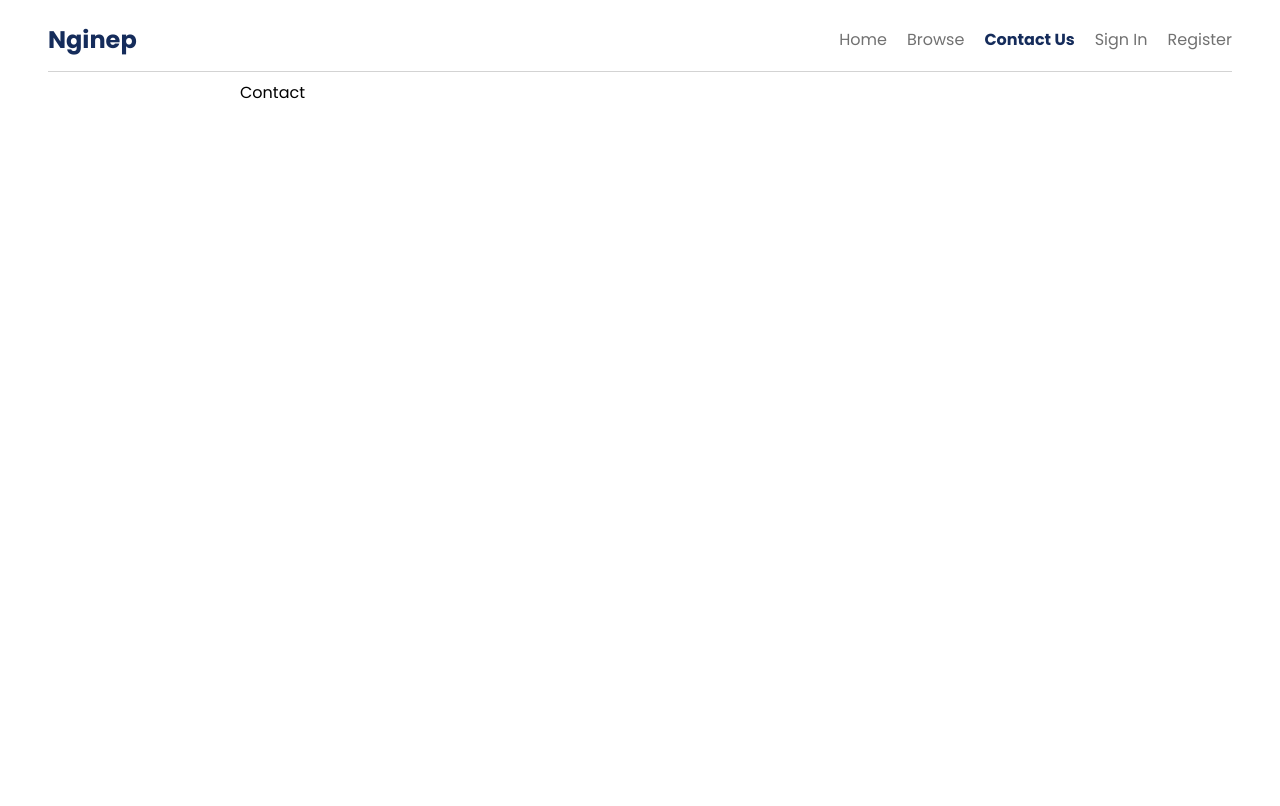
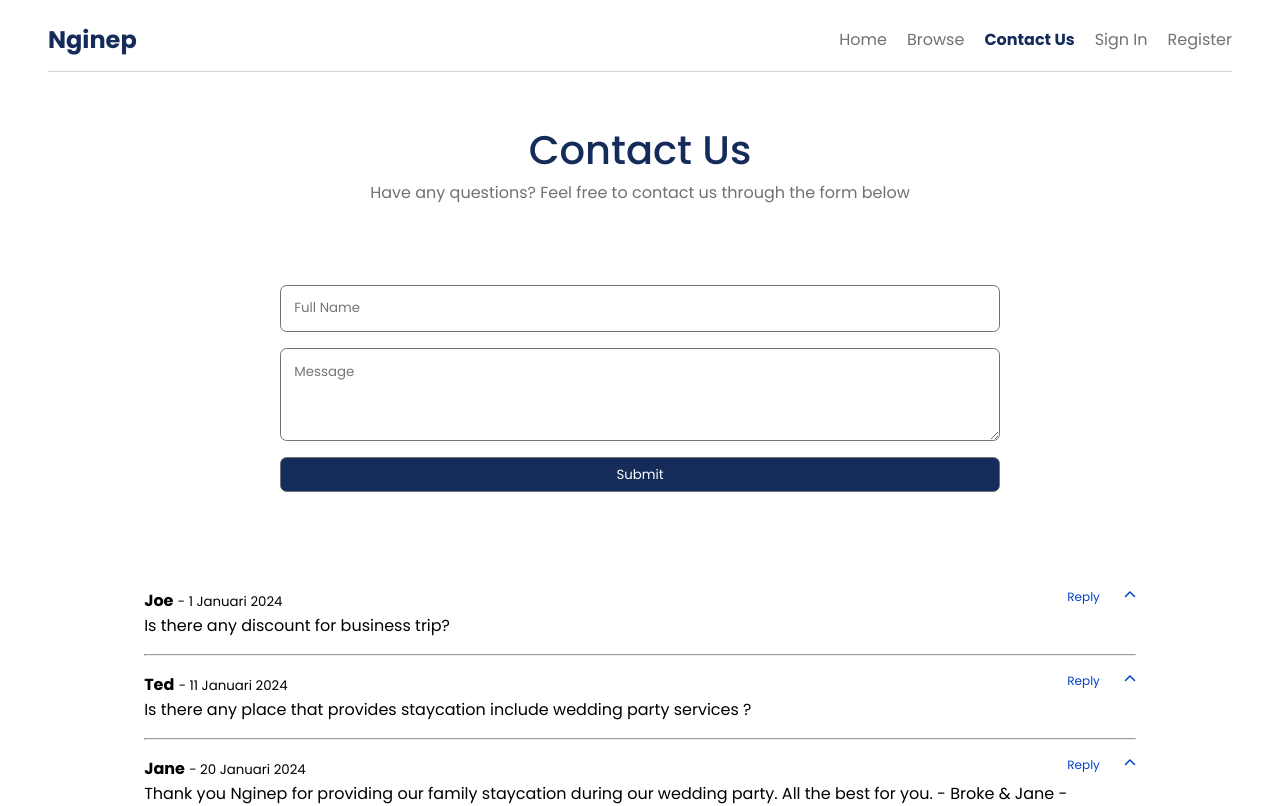
Before and after one commit to elsaelsa95/nginep-client, a Next.js app: page /contact in a window 1280 px wide. Shown: the top 806 px of the page. Built offline with nearby package versions, Linux system fonts and the light colour scheme.

Commit message:
feat: contact us

```diff
--- a/package.json
+++ b/package.json
@@ -16,7 +16,8 @@
     "@fortawesome/react-fontawesome": "^0.2.0",
     "next": "14.0.4",
     "react": "^18",
-    "react-dom": "^18"
+    "react-dom": "^18",
+    "react-hook-form": "^7.49.3"
   },
   "devDependencies": {
     "@types/node": "^20",
--- a/src/app/contact/page.tsx
+++ b/src/app/contact/page.tsx
@@ -1,9 +1,17 @@
 import style from "./style.module.css";
+import Accordion from "@/component/Accordion";
+import { faq } from "@/data/faq";
+import Form from "@/component/Form";
 
 export default function Contact() {
   return (
     <section className={style.container}>
-      Contact
+      <div>
+        <p className={style.title}>Contact Us</p>
+        <p className={style.subtitle}>Have any questions? Feel free to contact us through the form below</p>
+      </div>
+      <Form />
+      <Accordion data={faq} />
     </section>
   )
 }
--- a/src/app/contact/style.module.css
+++ b/src/app/contact/style.module.css
@@ -1,8 +1,27 @@
 .container {
   composes: container from global;
-  max-width: 800px;
+  max-width: 1000px;
   margin: 5em 2em;
   display: flex;
   flex-direction: column;
+  align-items: center;
   gap: 5em;
 }
+
+.title {
+  font-weight: 500;
+  font-size: 2.5em;
+  text-align: center;
+  color: var(--first);
+  padding-top: 1em;
+}
+
+.subtitle {
+  font-weight: 400;
+  font-size: 1em;
+  text-align: center;
+  color: var(--third);
+}
+
+@media (max-width: 600px) {
+}
--- /dev/null
+++ b/src/component/Accordion/index.tsx
@@ -0,0 +1,70 @@
+"use client";
+
+import { faChevronUp } from "@fortawesome/free-solid-svg-icons";
+import style from "./style.module.css";
+import { FontAwesomeIcon } from "@fortawesome/react-fontawesome";
+import { Fragment, useState } from "react";
+import { Question } from "@/interfaces/faq";
+import Form from "../Form";
+
+export interface IDataProps {
+  data: Question[];
+}
+
+export default function Accordion({ data }: IDataProps) {
+  const [selected, setSelected] = useState(null);
+  const toggle = (i: any) => {
+    if (selected == i) {
+      return setSelected(null);
+    }
+    setSelected(i);
+  };
+
+  const [openForm, setOpenForm] = useState(null)
+
+  const handleReply = (i: any) => {
+    if (openForm == i) {
+      return setOpenForm(null);
+    }
+    setOpenForm(i);
+    setSelected(i)
+  }
+
+  return (
+    <div className={style.container}>
+      {data.map((d) => (
+        <Fragment key={d.id}>
+          <div className={style.question} >
+            <div>
+              <strong>{d.name}</strong> <small> - {d.date}</small>
+              <div>{d.question}</div>
+            </div>
+            <div className={style.button} >
+              <div onClick={() => handleReply(d.id)}>Reply </div>
+              <FontAwesomeIcon
+                icon={faChevronUp}
+                className={style.icon}
+                data-show={selected === d.id}
+                onClick={() => toggle(d.id)}
+              />
+            </div>
+          </div>
+          <div className={style.form} data-show={openForm === d.id}>
+            <Form />
+          </div>
+          <div className={style.answer} data-show={selected === d.id}>
+            {d.answer?.map((a) => {
+              return (
+                <div key={a.id} style={{ paddingTop: "1em" }}>
+                  <strong>{a.name}</strong><small> - {d.date}</small>
+                  <div>{a.answer}</div>
+                </div>
+              )
+            })}
+          </div>
+          <hr className={style.divider} />
+        </Fragment>
+      ))}
+    </div>
+  );
+}
--- /dev/null
+++ b/src/component/Accordion/style.module.css
@@ -0,0 +1,58 @@
+.container {
+  /* composes: container from global; */
+}
+
+.question {
+  display: flex;
+  flex-direction: row;
+  justify-content: space-between;
+  padding: 1em 0;
+}
+
+.button {
+  display: flex;
+  flex-direction: row;
+  gap: 2em;
+  font-size: 12px;
+  color: var(--second);
+  cursor: pointer;
+  align-items: baseline;
+}
+
+.form {
+  overflow: hidden;
+  max-height: 0;
+  transition: max-height 0.5s ease-in-out;
+}
+
+.form[data-show="true"] {
+  max-height: 100vh;
+  margin-bottom: 0.5em;
+}
+
+.answer {
+  padding: 0 1em;
+  overflow: hidden;
+  max-height: 0;
+  transition: max-height 0.5s ease-in-out;
+}
+
+.answer[data-show="true"] {
+  max-height: 100vh;
+  text-align: justify;
+}
+
+.divider {
+  border-color: var(--color-aqua-500);
+}
+
+.icon {
+  transition: 0.5s;
+}
+
+.icon[data-show="true"] {
+  rotate: 180deg;
+}
+
+@media (max-width: 600px) {
+}
--- /dev/null
+++ b/src/component/Button/index.tsx
@@ -0,0 +1,13 @@
+import style from "./style.module.css";
+
+export interface IButton {
+    onClick?: () => void
+    children: string
+}
+export default function Button({ onClick, children }: IButton) {
+    return (
+        <button onClick={onClick} className={style.button}>
+            {children}
+        </button>
+    )
+}
--- /dev/null
+++ b/src/component/Button/style.module.css
@@ -0,0 +1,8 @@
+.button {
+  width: 100%;
+  border-radius: 0.5em;
+  border: 0.5px solid var(--third);
+  padding: 0.5em;
+  background-color: var(--first);
+  color: white;
+}
--- /dev/null
+++ b/src/component/Form/index.tsx
@@ -0,0 +1,27 @@
+"use client"
+
+import { SubmitHandler, useForm } from "react-hook-form";
+import style from "./style.module.css";
+import Button from "@/component/Button";
+
+type Inputs = {
+    fullName: string
+    message: string
+}
+
+export default function Form() {
+    const { register, handleSubmit, formState: { errors } } = useForm<Inputs>()
+    const onSubmit: SubmitHandler<Inputs> = (data) => console.log(data)
+
+    return (
+        <section className={style.container}>
+            <form onSubmit={handleSubmit(onSubmit)} className={style.form}>
+                <input {...register("fullName", { required: true })} className={style.input} placeholder="Full Name" />
+                {errors.fullName && <span>This field is required</span>}
+                <textarea {...register("message", { required: true })} className={style.message} cols={40} rows={5} placeholder="Message" />
+                {errors.message && <span>This field is required</span>}
+                <Button> Submit</Button>
+            </form>
+        </section>
+    )
+}
--- /dev/null
+++ b/src/component/Form/style.module.css
@@ -0,0 +1,37 @@
+.container {
+  composes: container from global;
+  max-width: 1000px;
+  display: flex;
+  flex-direction: column;
+  align-items: center;
+  gap: 5em;
+}
+
+.form {
+  display: flex;
+  flex-direction: column;
+  gap: 1em;
+  width: 80%;
+}
+
+.input {
+  width: 100%;
+  height: 3.5em;
+  border-radius: 0.5em;
+  border: 0.5px solid var(--third);
+  padding: 1em;
+}
+
+.message {
+  width: 100%;
+  height: 7em;
+  border-radius: 0.5em;
+  border: 0.5px solid var(--third);
+  padding: 1em;
+}
+
+@media (max-width: 600px) {
+  .form {
+    width: 100%;
+  }
+}
--- /dev/null
+++ b/src/data/faq.ts
@@ -0,0 +1,52 @@
+import { Question } from "@/interfaces/faq";
+
+export const faq: Question[] = [
+    {
+        id: 1,
+        name: "Joe",
+        date: "1 Januari 2024",
+        question: "Is there any discount for business trip?",
+        answer: [
+            {
+                id: 1,
+                name: "Admin Nginep",
+                date: "2 Januari 2024",
+                answer: "Yes, for full information please contact us on +62 21 123xxx"
+            }
+        ]
+    },
+    {
+        id: 2,
+        name: "Ted",
+        date: "11 Januari 2024",
+        question: "Is there any place that provides staycation include wedding party services ?",
+        answer: [
+            {
+                id: 1,
+                name: "Jane",
+                date: "11 Januari 2024",
+                answer: "Yes, I held a wedding party at a hotel in Bali. My whole family stayed there too"
+            },
+            {
+                id: 2,
+                name: "Admin Nginep",
+                date: "12 Januari 2024",
+                answer: "Yes, for full information please contact us on +62 21 123xxx. We can provide several options according to your needs."
+            }
+        ]
+    },
+    {
+        id: 3,
+        name: "Jane",
+        date: "20 Januari 2024",
+        question: "Thank you Nginep for providing our family staycation during our wedding party. All the best for you. - Broke & Jane -",
+        answer: [
+            {
+                id: 1,
+                name: "Admin Nginep",
+                date: "30 Januari 2024",
+                answer: "Thank you for trusting us Mr & Mrs Broke. Wish your marriage happily ever after."
+            }
+        ]
+    }
+]
--- /dev/null
+++ b/src/interfaces/faq.ts
@@ -0,0 +1,14 @@
+export interface Question {
+    id: number
+    name: string
+    date: string
+    question: string
+    answer: null | Answer[]
+}
+
+export interface Answer {
+    id: number
+    name: string
+    date: string
+    answer: string
+}
```
Also changed, not shown: 1 other file (tests, documents, lock files or other folders).
